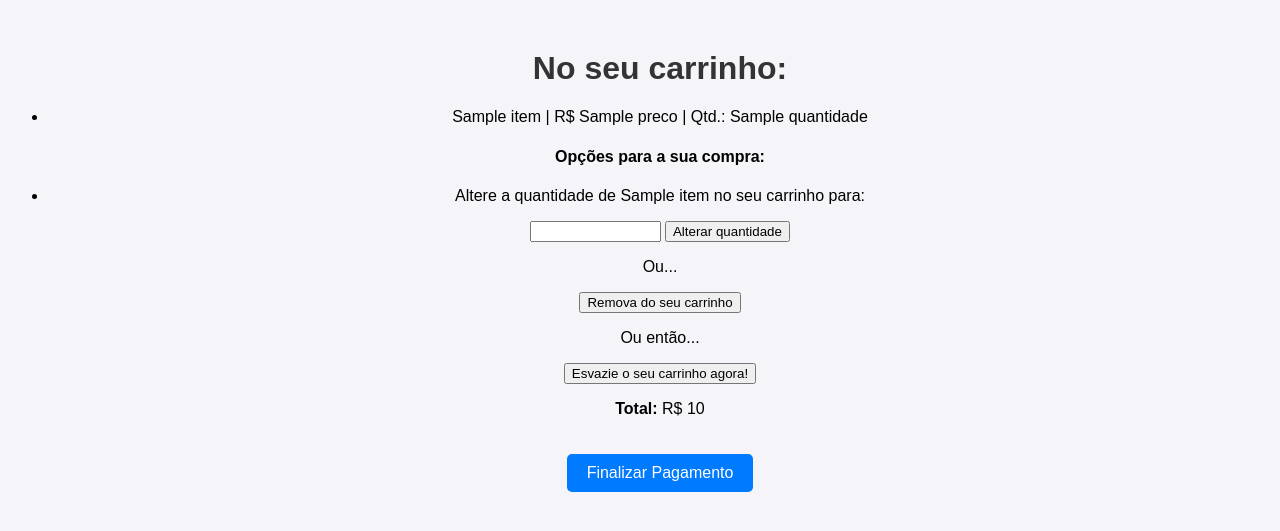
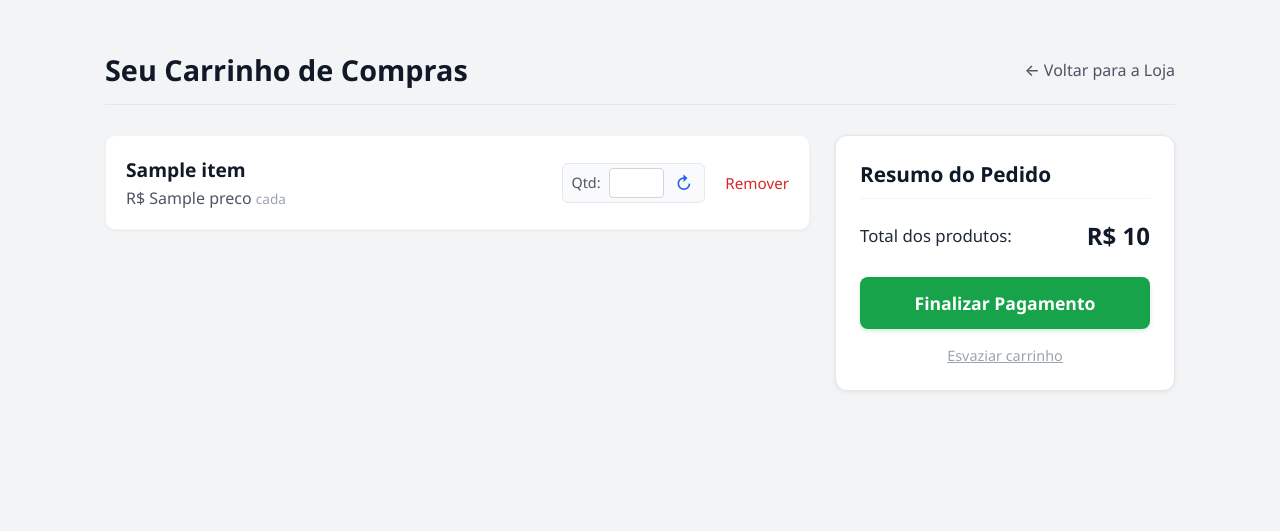
Before and after one commit to tenorioalb/projeto_reuso, a Flask app: template templates/cart.html in a window 1280 px wide. Shown: the top 531 px of the page. Run offline with Flask 3, Linux system fonts and the light colour scheme; the template is opened without the code that fills it: most values are stand-ins (such as "Sample title", 1, 10 or a date in 2020); one stand-in notice (Sample message) is shown.

Commit message:
Microsserviço Carrinho Retrabalhado
•	A implementação foi retrabalhada com POO;

•	Reformulação do layout da página do carrinho;
	•	Folha de estilo em cascata reformulada (static/cart.css);
	•	Template cart.html reformulado;

•	Implementação de mecanismos interativos de segurança ao clicar nos botões de remover ou esvaziar o carrinho;
	•	Criação do arquivo static/cart.js com os códigos javascript das funções interativas do template

```diff
--- /dev/null
+++ b/static/css/cart.css
@@ -0,0 +1,262 @@
+/* ==========================================
+   1. CONFIGURAÇÕES GLOBAIS
+   ========================================== */
+* {
+    margin: 0;
+    padding: 0;
+    box-sizing: border-box;
+    font-family: 'Segoe UI', system-ui, -apple-system, sans-serif;
+}
+
+body {
+    background-color: #f3f4f6;
+    color: #1f2937;
+    padding: 30px 15px;
+    max-width: 1100px;
+    margin: 0 auto;
+}
+
+/* Cabeçalho da página */
+.topo-pagina {
+    display: flex;
+    justify-content: space-between;
+    align-items: center;
+    margin-bottom: 30px;
+    padding-bottom: 15px;
+    border-bottom: 1px solid #e5e7eb;
+}
+
+.topo-pagina h1 {
+    font-size: 1.8rem;
+    color: #111827;
+}
+
+.link-voltar {
+    color: #4b5563;
+    text-decoration: none;
+    font-weight: 500;
+}
+
+.link-voltar:hover {
+    color: #111827;
+    text-decoration: underline;
+}
+
+/* Estado Vazio */
+.carrinho-vazio {
+    text-align: center;
+    padding: 60px 20px;
+    background: white;
+    border-radius: 12px;
+    box-shadow: 0 1px 3px rgba(0,0,0,0.1);
+}
+
+/* ==========================================
+   2. LAYOUT EM DUAS COLUNAS
+   ========================================== */
+.conteudo-carrinho {
+    display: grid;
+    grid-template-columns: 1fr 340px; /* Esquerda ganha o espaço restante, direita fixa em 340px */
+    gap: 25px;
+    align-items: start;
+}
+
+/* ==========================================
+   3. COLUNA DA ESQUERDA - CARDS DE PRODUTOS
+   ========================================== */
+.secao-itens {
+    display: flex;
+    flex-direction: column;
+    gap: 15px;
+}
+
+.card-produto {
+    background: #ffffff;
+    padding: 20px;
+    border-radius: 10px;
+    box-shadow: 0 1px 3px rgba(0,0,0,0.05);
+    display: flex;
+    justify-content: space-between;
+    align-items: center;
+    border: 1px solid #f3f4f6;
+}
+
+.info-produto h3 {
+    font-size: 1.2rem;
+    color: #111827;
+    margin-bottom: 4px;
+}
+
+.preco-unitario {
+    color: #4b5563;
+    font-weight: 500;
+}
+
+.multiplicador {
+    font-size: 0.85rem;
+    color: #9ca3af;
+}
+
+/* Ações dentro do card (Quantidade e Remover) */
+.acoes-produto {
+    display: flex;
+    align-items: center;
+    gap: 20px;
+}
+
+.controle-qtd {
+    display: flex;
+    align-items: center;
+    gap: 8px;
+    background: #f9fafb;
+    padding: 4px 8px;
+    border-radius: 6px;
+    border: 1px solid #e5e7eb;
+}
+
+.controle-qtd label {
+    font-size: 0.9rem;
+    color: #4b5563;
+    font-weight: 500;
+}
+
+.controle-qtd .field {
+    width: 55px;
+    padding: 5px;
+    border: 1px solid #d1d5db;
+    border-radius: 4px;
+    text-align: center;
+    font-weight: 600;
+}
+
+/* Botões pequenos de ação */
+.btn-acao {
+    background: none;
+    border: none;
+    cursor: pointer;
+    font-size: 0.95rem;
+    font-weight: 500;
+    transition: color 0.2s;
+}
+
+.btn-atualizar {
+    color: #2563eb;
+    font-size: 1.1rem;
+    padding: 0 4px;
+}
+
+.btn-atualizar:hover {
+    color: #1d4ed8;
+}
+
+.btn-remover {
+    color: #dc2626;
+}
+
+.btn-remover:hover {
+    color: #b91c1c;
+    text-decoration: underline;
+}
+
+/* ==========================================
+   4. COLUNA DA DIREITA - RESUMO E PAGAMENTO
+   ========================================== */
+.card-resumo {
+    background: #ffffff;
+    padding: 24px;
+    border-radius: 12px;
+    box-shadow: 0 1px 4px rgba(0,0,0,0.08);
+    border: 1px solid #e5e7eb;
+}
+
+.card-resumo h2 {
+    font-size: 1.3rem;
+    color: #111827;
+    margin-bottom: 20px;
+    padding-bottom: 10px;
+    border-bottom: 1px solid #f3f4f6;
+}
+
+.linha-resumo {
+    display: flex;
+    justify-content: space-between;
+    align-items: center;
+    margin-bottom: 25px;
+    font-size: 1.05rem;
+}
+
+.valor-total {
+    font-size: 1.5rem;
+    color: #111827;
+}
+
+/* Botão Verde Principal */
+.btn-principal {
+    width: 100%;
+    padding: 14px;
+    border: none;
+    border-radius: 8px;
+    font-size: 1.1rem;
+    font-weight: 600;
+    cursor: pointer;
+    transition: background-color 0.2s;
+}
+
+.btn-pagar {
+    background-color: #16a34a;
+    color: white;
+    box-shadow: 0 2px 4px rgba(22, 163, 74, 0.2);
+}
+
+.btn-pagar:hover {
+    background-color: #15803d;
+}
+
+.form-esvaziar {
+    text-align: center;
+    margin-top: 15px;
+}
+
+.btn-link-esvaziar {
+    background: none;
+    border: none;
+    color: #9ca3af;
+    cursor: pointer;
+    font-size: 0.9rem;
+    text-decoration: underline;
+}
+
+.btn-link-esvaziar:hover {
+    color: #4b5563;
+}
+
+/* ==========================================
+   5. ALERTAS FLUSH (MANTIDOS)
+   ========================================== */
+.container-alertas { margin-bottom: 20px; }
+.alerta {
+    padding: 12px 18px; border-radius: 6px; font-weight: 500; margin-bottom: 10px;
+    transition: opacity 0.5s ease-out; animation: surgimentoSuave 0.3s ease-out;
+}
+.alerta-sucesso { background: #d1fae5; color: #065f46; border-left: 4px solid #10b981; }
+.alerta-erro { background: #fee2e2; color: #991b1b; border-left: 4px solid #ef4444; }
+@keyframes surgimentoSuave { from { opacity: 0; transform: translateY(-50px); } to { opacity: 1; transform: translateY(0); } }
+
+/* Elementos Hidden Ocultos para o flexbox */
+input[type="hidden"] { display: none !important; }
+
+/* RESPONSIVIDADE (Para Telas de Celular) */
+@media (max-width: 768px) {
+    .conteudo-carrinho {
+        grid-template-columns: 1fr; /* Quebra as colunas, empilhando o painel embaixo */
+    }
+    .card-produto {
+        flex-direction: column;
+        align-items: flex-start;
+        gap: 15px;
+    }
+    .acoes-produto {
+        width: 100%;
+        justify-content: space-between;
+    }
+}
--- /dev/null
+++ b/static/js/cart.js
@@ -0,0 +1,41 @@
+// Aguarda todo o HTML da página carregar antes de aplicar os eventos
+document.addEventListener("DOMContentLoaded", function () {
+
+    // 1. Monitora todos os formulários que realizam a remoção de itens
+    const formulariosRemover = document.querySelectorAll('form[action*="remover"]');
+    formulariosRemover.forEach(function (form) {
+        form.addEventListener("submit", function (event) {
+            const confirmacao = confirm("Tem certeza que deseja remover este item do carrinho?");
+            if (!confirmacao) {
+                event.preventDefault(); // Cancela o envio do formulário se o usuário clicar em Cancelar
+            }
+        });
+    });
+
+    // 2. Monitora o formulário que esvazia todo o carrinho
+    const formularioEsvaziar = document.querySelector('form[action*="esvaziar"]');
+    if (formularioEsvaziar) {
+        formularioEsvaziar.addEventListener("submit", function (event) {
+            const confirmacao = confirm("Atenção: deseja realmente limpar TODO o seu carrinho?");
+            if (!confirmacao) {
+                event.preventDefault(); // Cancela o envio se clicar em Cancelar
+            }
+        });
+    }
+
+    // 3. FUNÇÃO PARA SUMIR COM AS NOTIFICAÇÕES SOZINHAS (NOVO)
+    const alertas = document.querySelectorAll('.alerta');
+
+    alertas.forEach(function (alerta) {
+        // Define um temporizador de 4000 milissegundos (4 segundos) antes de começar a sumir
+        setTimeout(function () {
+            alerta.style.opacity = '0'; // Torna o alerta invisível suavemente devido ao CSS transition
+
+            // Aguarda mais 500ms (tempo da transição do CSS) para remover fisicamente o bloco do HTML
+            setTimeout(function () {
+                alerta.remove();
+            }, 500);
+
+        }, 4000);
+    });
+});
--- a/templates/cart.html
+++ b/templates/cart.html
@@ -2,69 +2,96 @@
 <html lang="pt-BR">
 <head>
     <meta charset="UTF-8">
-        <title>Carrinho</title>
-        <style>
-            body { font-family: Arial, sans-serif; text-align: center; margin-top: 50px; background-color: #f4f4f9; }
-            h1 { color: #333; }
-            a { display: inline-block; margin-top: 20px; padding: 10px 20px; background: #007bff; color: white; text-decoration: none; border-radius: 5px; }
-        </style>
+    <meta name="viewport" content="width=device-width, initial-scale=1.0">
+    <title>Carrinho de Compras</title>
+    <link rel="stylesheet" href="{{ url_for('static', filename='css/cart.css') }}">
 </head>
 <body>
-    <ul>
-        <h1>No seu carrinho:</h1>
 
-        {% if frontend_carrinho|length == 0%}
-            <h3>Ops... Não há nada para mostar aqui :(</h3>
-            <p>Aproveite e adicione algo ao seu carrinho agora!</p>
+    <!-- Container dos Alertas (Flash) -->
+    {% with messages = get_flashed_messages(with_categories=true) %}
+        {% if messages %}
+            <div class="container-alertas">
+                {% for categoria, mensagem in messages %}
+                    <div class="alerta alerta-{{ categoria }}">
+                        <span>{{ mensagem }}</span>
+                    </div>
+                {% endfor %}
+            </div>
+        {% endif %}
+    {% endwith %}
 
+    <header class="topo-pagina">
+        <h1>Seu Carrinho de Compras</h1>
+        <a href="{{ url_fronted_cart_go_to_getaway }}" class="link-voltar">&larr; Voltar para a Loja</a>
+    </header>
+
+    {% if frontend_carrinho|length == 0 %}
+        <div class="carrinho-vazio">
+            <h2>Ops... Não há nada para mostrar aqui :(</h2>
+            <p>Aproveite e adicione produtos incríveis ao seu carrinho agora mesmo!</p>
+        </div>
     {% else %}
 
+        <!-- CONTAINER PRINCIPAL DO LAYOUT EM COLUNAS -->
+        <div class="conteudo-carrinho">
+
+            <!-- COLUNA DA ESQUERDA: LISTA DE PRODUTOS -->
+            <section class="secao-itens">
                 {% for item in frontend_carrinho %}
+                <div class="card-produto">
+                    <div class="info-produto">
+                        <h3>{{ item['nome'] }}</h3>
+                        <p class="preco-unitario">R$ {{ item['preco'] }} <span class="multiplicador">cada</span></p>
+                    </div>
 
-        <li>
-            <p>{{ item.nome }} | R$ {{ item.preco }} | Qtd.: {{item.quantidade}}</p>
-        </li>
-
-        {% endfor %}
-
-        <h4>Opções para a sua compra:</h4>
-
-        {% for item in frontend_carrinho %}
-
-            <form action="{{ url_fronted_cart_chg_qtd }}" method="POST">
-                <!-- action era "/alterar" -->
-                <input type="text" name="id" value="{{ item.id }}" style="display: none">
-                <label>
-                    <li><p>Altere a quantidade de {{ item.nome }} no seu carrinho para:</p></li>
-                 </label>
-
-                <input type="number" name="quantidade" min=1 step=1 value="{{ item.quantidade }}" style="width: 10%;height=10px;">
-                <input type="submit" value="Alterar quantidade">
+                    <div class="acoes-produto">
+                        <!-- Formulário de Alterar Quantidade -->
+                        <form action="{{ url_fronted_cart_chg_qtd }}" method="POST" class="form-alterar">
+                            <input type="hidden" name="id" value="{{ item['id'] }}">
+                            <div class="controle-qtd">
+                                <label for="qtd-{{ item['id'] }}">Qtd:</label>
+                                <input type="number" id="qtd-{{ item['id'] }}" class="field" name="quantidade" min="1" step="1" value="{{ item['quantidade'] }}" required>
+                                <button type="submit" class="btn-acao btn-atualizar" title="Atualizar quantidade">&#x21BB;</button>
+                            </div>
                         </form>
 
+                        <!-- Formulário de Remover Item -->
                         <form action="{{ url_fronted_cart_rem_item }}" method="POST">
-                <!-- action era "/remover" -->
-                <label>
-                    <p> Ou...</p>
-                </label>
-                <input type="text" name="id" value="{{ item.id }}" style="display: none">
-                <input type="submit" value="Remova do seu carrinho">
+                            <input type="hidden" name="id" value="{{ item['id'] }}">
+                            <button type="submit" class="btn-acao btn-remover">Remover</button>
                         </form>
-                <!-- <a href="/remover/{{ item.id }}">Remover do carrinho</a> -->
+                    </div>
+                </div>
+                {% endfor %}
+            </section>
 
-        {% endfor %}
-            <form action="{{ url_fronted_cart_flush }}" method="GET">
-                <!-- action era "/esvaziar" -->
-                <label>
-                    <p>Ou então...</p>
-                </label>
-                <input type="submit" value="Esvazie o seu carrinho agora!">
+            <!-- COLUNA DA DIREITA: PAINEL DE RESUMO -->
+            <aside class="painel-resumo">
+                <div class="card-resumo">
+                    <h2>Resumo do Pedido</h2>
+
+                    <div class="linha-resumo">
+                        <span>Total dos produtos:</span>
+                        <strong class="valor-total">R$ {{ frontend_total }}</strong>
+                    </div>
+
+                    <!-- Botão de Finalizar -->
+                    <form action="{{ url_fronted_cart_checkout }}" method="POST">
+                        <input type="hidden" name="custo_total" value="{{ frontend_total }}">
+                        <button type="submit" class="btn-principal btn-pagar">Finalizar Pagamento</button>
                     </form>
 
-            <p><strong>Total:</strong> R$ {{ frontend_total }}</p>
-            <a href="/pagar">Finalizar Pagamento</a>
+                    <!-- Botão de Esvaziar -->
+                    <form action="{{ url_fronted_cart_flush }}" method="GET" class="form-esvaziar">
+                        <button type="submit" class="btn-link-esvaziar">Esvaziar carrinho</button>
+                    </form>
+                </div>
+            </aside>
+
+        </div>
     {% endif %}
 
-    </ul>
+    <script src="{{ url_for('static', filename='js/cart.js') }}"></script>
 </body>
 </html>
```
Also changed, not shown: cartService.py (+138 -116 lines). Lines whose indentation alone changed are shown as unchanged.
